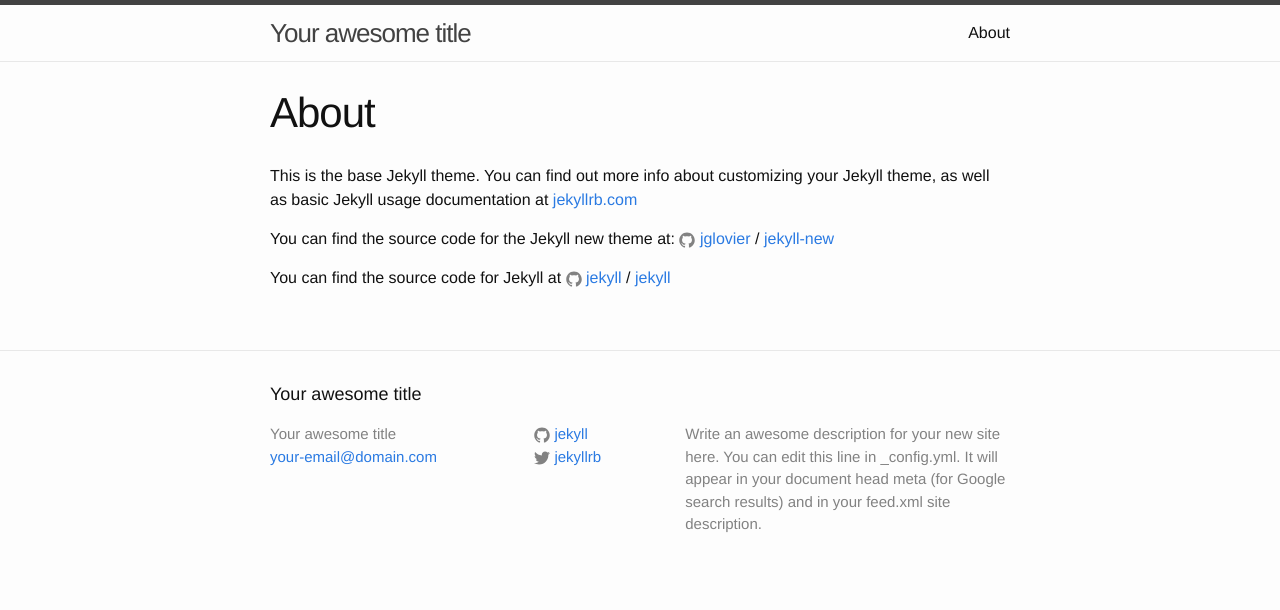
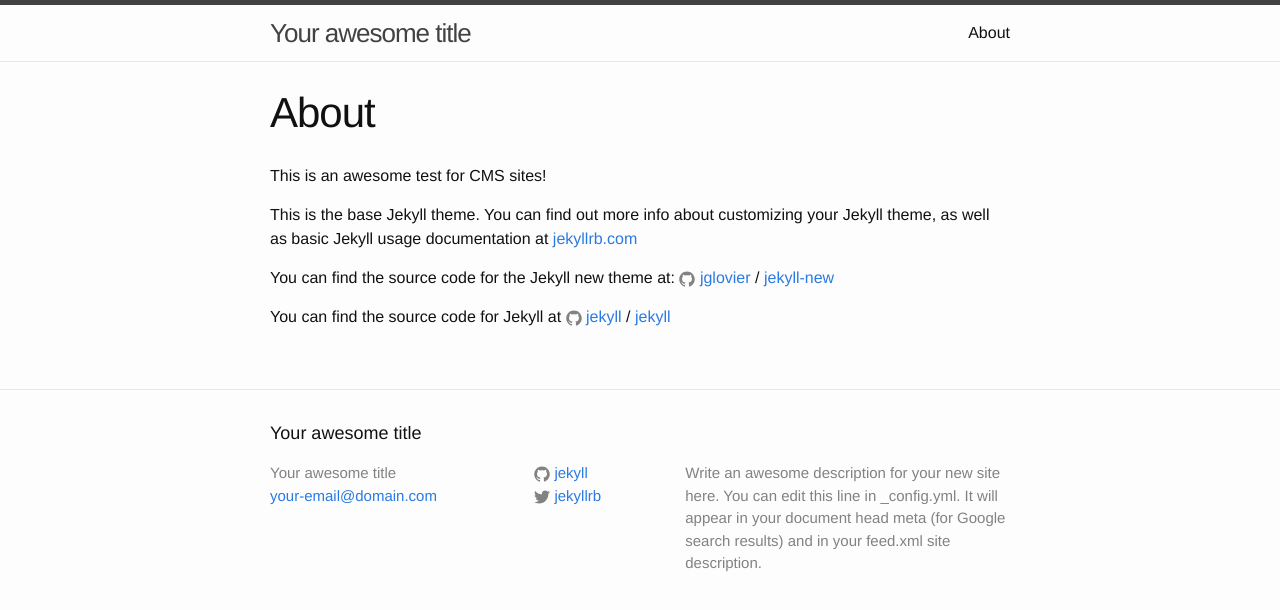
Before and after one commit to jaserader/testSite, a Jekyll site: the page built from about.md, in a window 1280 px wide. Shown: the top 610 px of the page. Built offline with Jekyll 4.4.1, drawn with Linux system fonts in a browser that asks for light colours.

Commit message:
Updated About

```diff
--- a/about.md
+++ b/about.md
@@ -3,6 +3,8 @@ title: About
 permalink: "/about/"
 layout: page
 ---
+
+This is an awesome test for CMS sites!
 
 This is the base Jekyll theme. You can find out more info about customizing your Jekyll theme, as well as basic Jekyll usage documentation at [jekyllrb.com](http://jekyllrb.com/)
 
```
